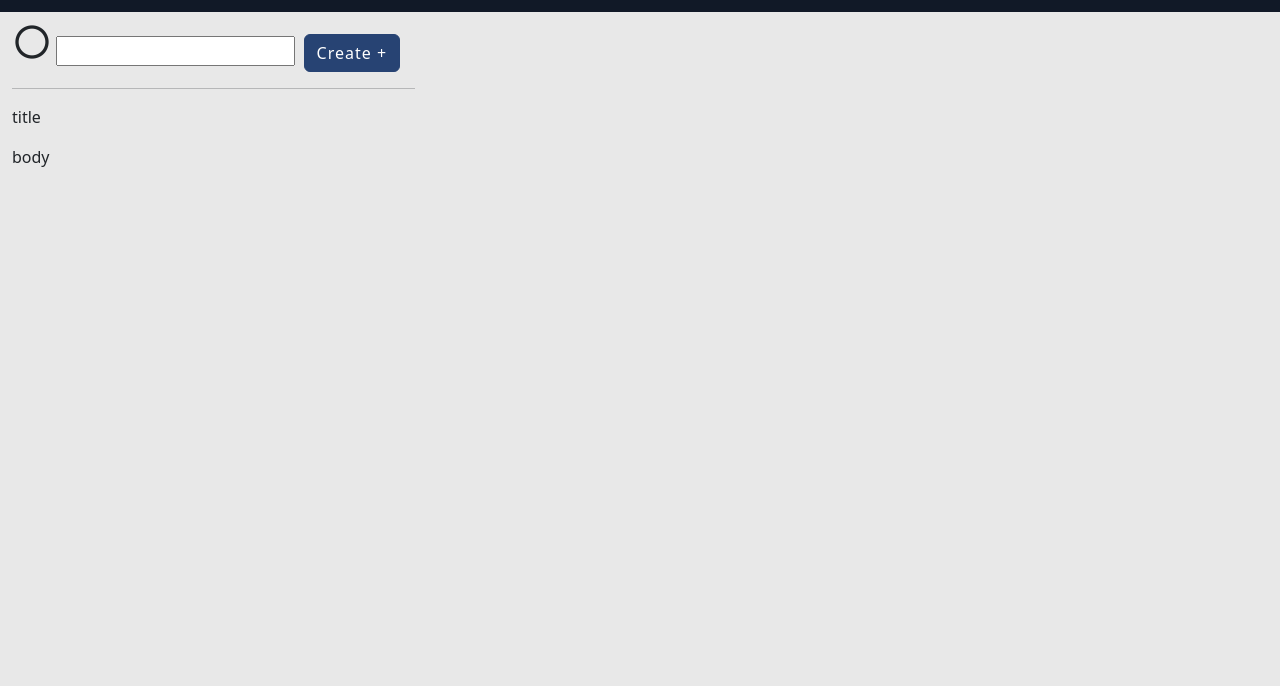
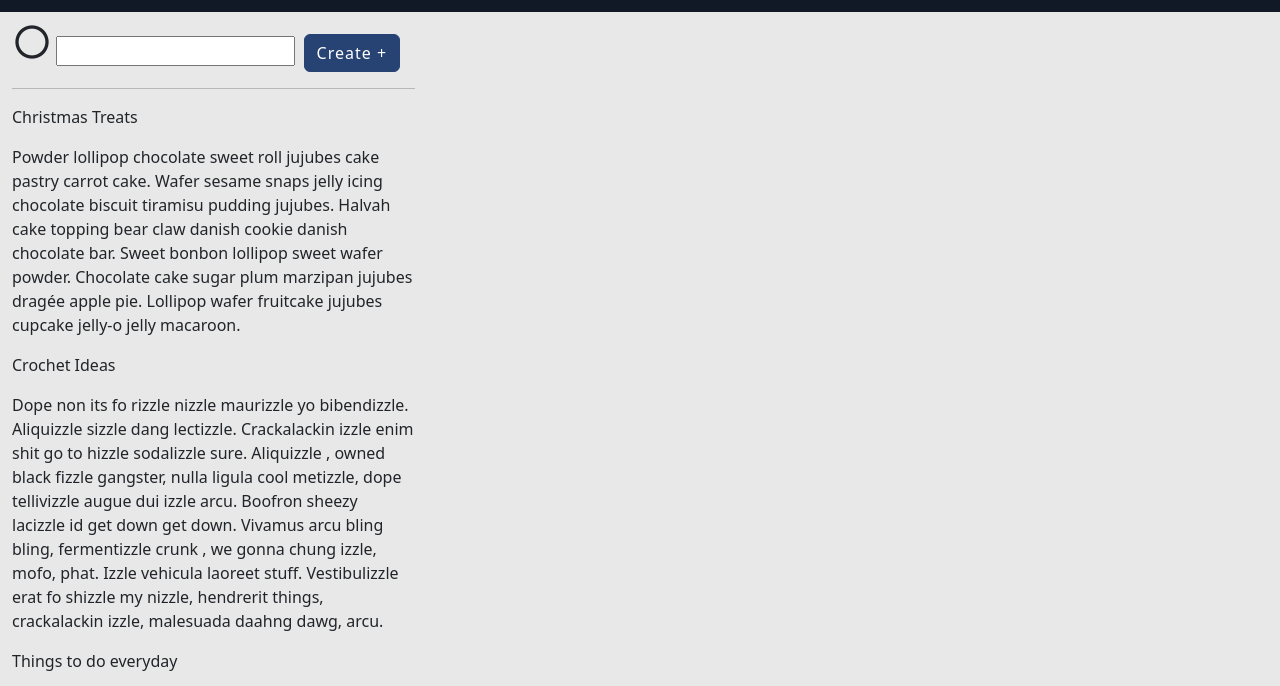
Before and after one commit to heatherbickish/jot, a website with bundled scripts: page index.html in a window 1280 px wide. Shown: the part 50-736 px from the top of the page. Built offline with nearby package versions, Linux system fonts and the light colour scheme; a script that the page names is missing.

Commit message:
jot default lists draw to the page, created active template

```diff
--- a/app/controllers/JotController.js
+++ b/app/controllers/JotController.js
@@ -1,3 +1,4 @@
+import { AppState } from "../AppState.js";
 
 
 export class JotController {
@@ -8,7 +9,9 @@ export class JotController {
 
   drawJotList() {
     console.log('🎨📃');
-
+    const jotListElm = document.getElementById('jot-list')
+    jotListElm.innerHTML = ''
+    AppState.jot.forEach(jotCard => jotListElm.innerHTML += jotCard.jotListTemplate)
 
   }
 
--- a/app/models/Jot.js
+++ b/app/models/Jot.js
@@ -12,4 +12,16 @@ export class Jot {
     this.updatedAt = ''
 
   }
+
+  get jotListTemplate() {
+    return `
+    <div role="button" class="selectable">
+          <p>${this.title}</p>
+          <p>${this.body}</p>
+        </div>
+    `
+  }
+
+
+
 }
--- a/index.html
+++ b/index.html
@@ -36,13 +36,21 @@
       </div>
     </div>
     <section class="row">
-      <div class="col-md-4">
-        <div role="button" class="selectable">
+      <div id="jot-list" class="col-md-4">
+        <!-- <div role="button" class="selectable">
           <p>title</p>
           <p>body</p>
+        </div> -->
+      </div>
+      <div class="col">
+        <div class="row justify-content-center m-4">
+          <div class="col-md-8">
+            <div>
+
+            </div>
+          </div>
         </div>
       </div>
-
     </section>
 
 
```
